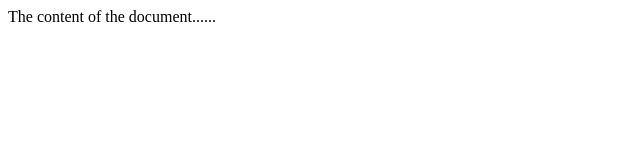
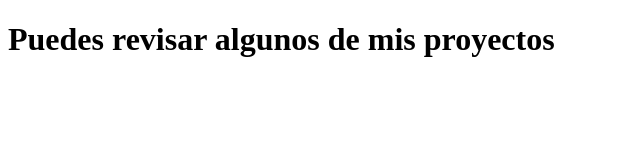
Before and after one commit to Azazelaza/WebAza, a plain HTML site: page index.html in a window 1280 px wide. Shown: the whole page, without its empty margins (0-640 px from the left). Drawn offline with Linux system fonts and the light colour scheme.

Commit message:
Update index.html

```diff
--- a/index.html
+++ b/index.html
@@ -1,11 +1,11 @@
 <!DOCTYPE html>
 <html>
 <head>
-<title>Title of the document</title>
+<title>Portafolio en trabajo....</title>
 </head>
 
 <body>
-The content of the document......
+  <h1>Puedes revisar algunos de mis proyectos</h1>
 </body>
 
 </html>
```
